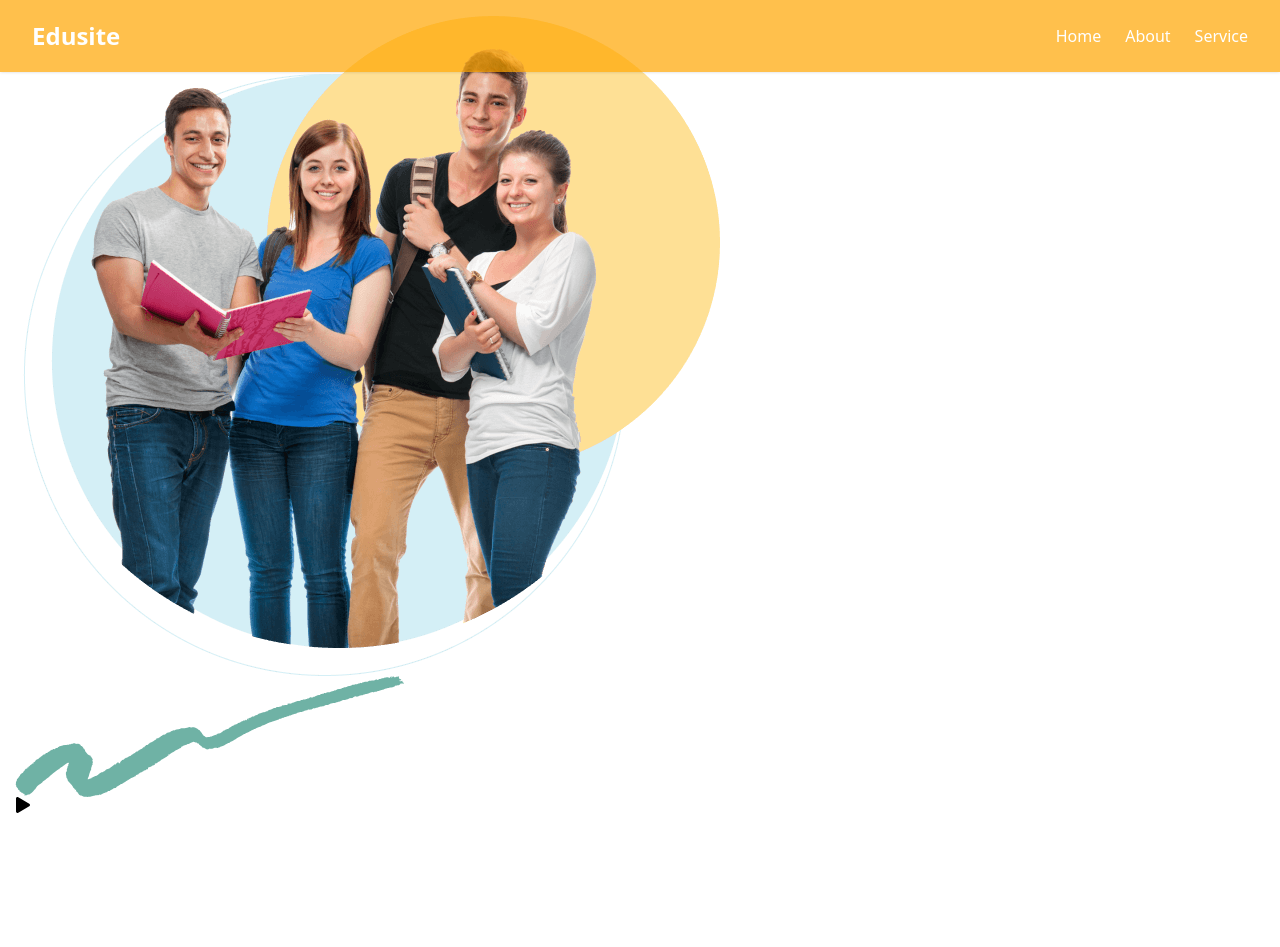
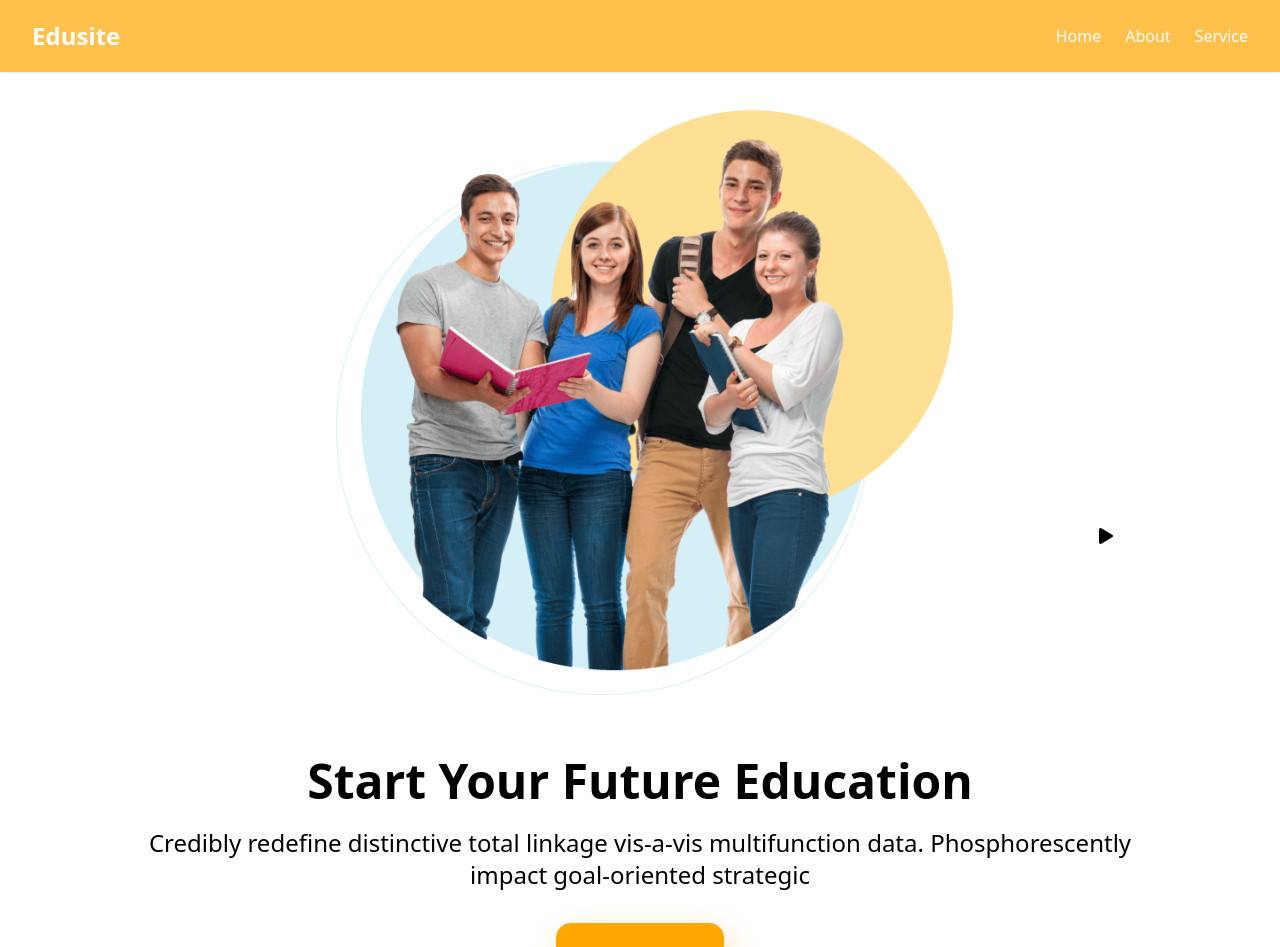
Before and after one commit to Alice2212/edusite, a React (Create React App) app: page /about in a window 1280 px wide. Shown: the top 947 px of the page. Before the commit the page ends 813 px from the top, so only its background shows below. Built offline with nearby package versions, Linux system fonts and the light colour scheme.

Commit message:
about section

```diff
--- a/src/components/About.jsx
+++ b/src/components/About.jsx
@@ -5,17 +5,54 @@ import {FaPlay} from "react-icons/fa"
 
 const About = () => {
   return (
-    <section id="about" className="about">
-      <div className="container">
-        <figure>
-          <img src={aboutBanner} alt="about-img" />
-          <img src={aboutVector} alt="vector-line" />
-          <button className="play-btn">
-            <FaPlay/>
-          </button>
-        </figure>
+    // <section id="about" className="about p-[--section-padding] ">
+    //   <div className="container">
+    //     <figure className="relative mb-10">
+    //       <img src={aboutBanner} alt="about-img" className="w-[100%]" />
+    //       <img src={aboutVector} alt="vector-line" className="vector-line" />
+    //       <button className="absolute bottom-[24%] right-[8%] bg-[--white] w-20 h-20 grid ">
+    //         <FaPlay className="play-icon" />
+    //       </button>
+    //     </figure>
+    //   </div>
+    // </section>
+
+    <div
+      className="w-screen "
+      style={{
+        background: "var(--white)",
+      }}
+    >
+      <div className="container mx-auto flex px-5 py-24 items-center justify-center flex-col">
+        {/* <img
+          className="lg:w-3/6 md:w-3/6 w-5/6 mb-10 object-cover object-center"
+          alt="A young lady sits, holding a pen and a notebook."
+          src={aboutBanner}
+        /> */}
+        <img
+          src={aboutBanner}
+          alt="about-img"
+          className="lg:w-3/6 md:w-3/6 w-5/6 mb-10 object-cover object-center"
+        />
+        <img src={aboutVector} alt="vector-line" className="vector-line" />
+
+        <button className="absolute bottom-[24%] right-[8%] bg-[--white] w-20 h-20 grid  ">
+          <FaPlay className="play-icon" />
+        </button>
+        <div className="text-center lg:w-10/12 w-full text-black">
+          <h1 className="my-4 text-5xl font-bold leading-tight">
+            Start Your Future Education
+          </h1>
+          <p className="text-2xl mb-8">
+            Credibly redefine distinctive total linkage vis-a-vis multifunction
+            data. Phosphorescently impact goal-oriented strategic
+          </p>
+          <div className="flex justify-center mx-auto">
+            <button className="btn btn-primary">Discover More</button>
+          </div>
+        </div>
       </div>
-    </section>
+    </div>
   );
 };
 
--- a/src/index.css
+++ b/src/index.css
@@ -60,7 +60,7 @@ a,
 img,
 span,
 button,
-ion-icon {
+.icon-play {
   display: block;
 }
 
```
